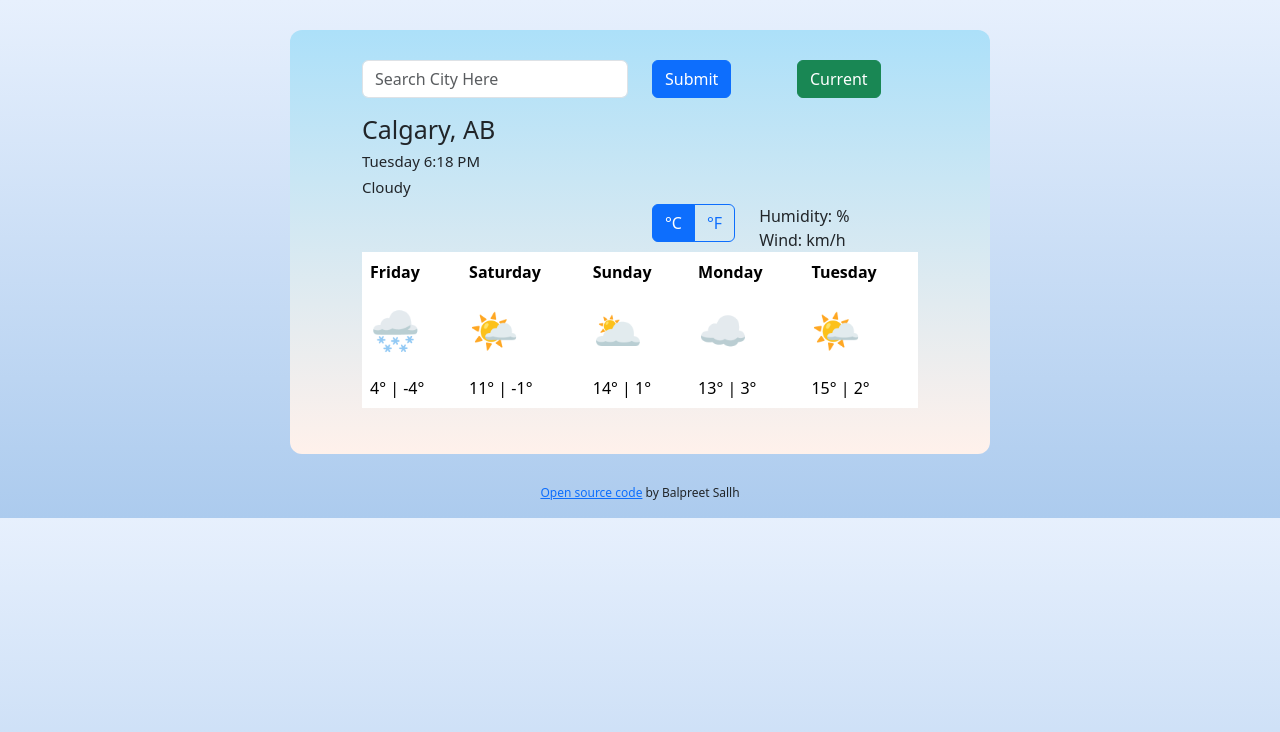
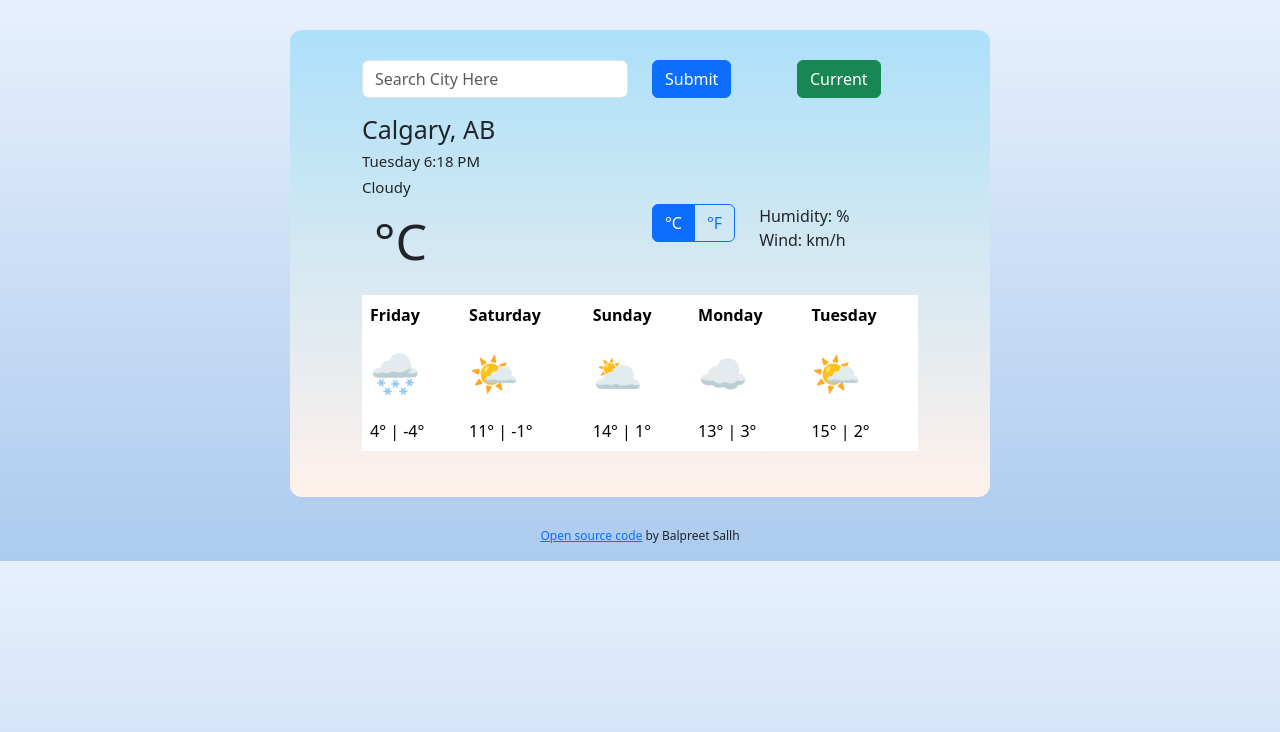
Before and after one commit to bsallh/my-weather-app, a plain HTML site: page index.html in a window 1280 px wide. Drawn offline with nearby package versions, Linux system fonts and the light colour scheme.

Commit message:
Revert "removed Celsius from html"
This reverts commit 218ffe823d8e56f7a22efddf117b3106578fdead.

```diff
--- a/index.html
+++ b/index.html
@@ -58,6 +58,9 @@
             <div class="container text-left">
                 <div class="row">
                     <div class="col-6">
+                        <p id="temperature">
+                            <span class="units">°C</span>
+                        </p>
                     </div>
                     <div class="col-auto">
                         <div class="btn-group btn-group-sm" id="temp-button" role="group"
```
